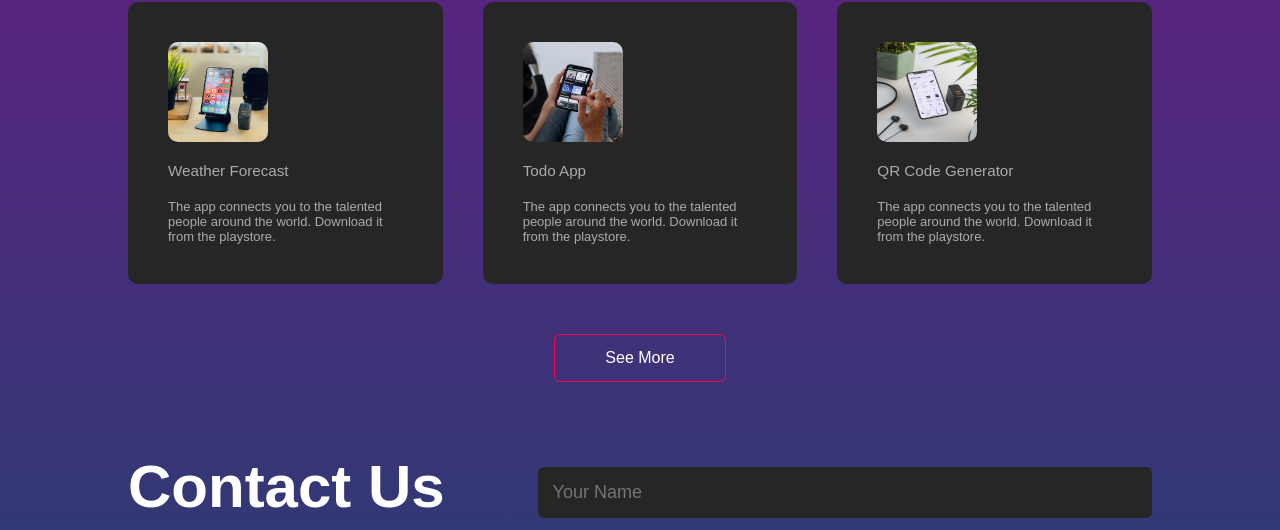
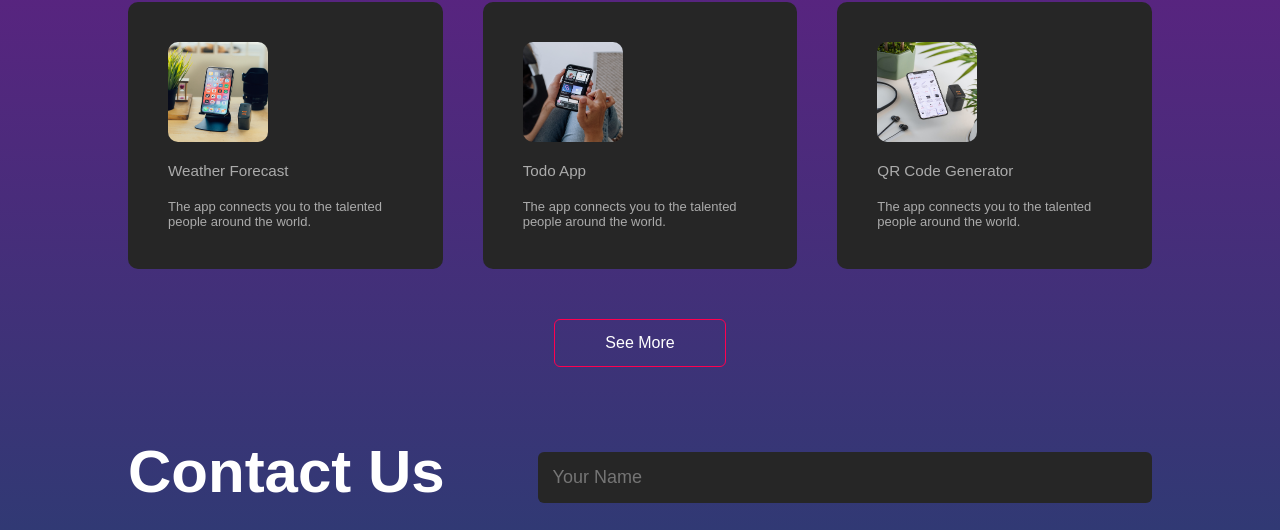
Before and after one commit to Jitendra-Sengar/Portfolio, a plain HTML site: page index.html in a window 1280 px wide. Shown: the part 2220-2750 px from the top of the page. Drawn offline with Linux system fonts and the light colour scheme.

Commit message:
update the paragraph section of the work section

```diff
--- a/index.html
+++ b/index.html
@@ -94,7 +94,7 @@
                     <div class="layer">
                         <h3>Weather Forecast</h3>
                         <p>The app connects you to the talented people around the world.
-                        Download it from the playstore.
+
                         </p>
                     </div>
             </div>
@@ -103,7 +103,7 @@
                 <div class="layer">
                     <h3>Todo App</h3>
                     <p>The app connects you to the talented people around the world.
-                    Download it from the playstore.
+
 
                     </p>
                 </div>
@@ -113,7 +113,7 @@
                 <div class="layer">
                     <h3>QR Code Generator</h3>
                     <p>The app connects you to the talented people around the world.
-                    Download it from the playstore.
+
 
                     </p>
             </div>
```
